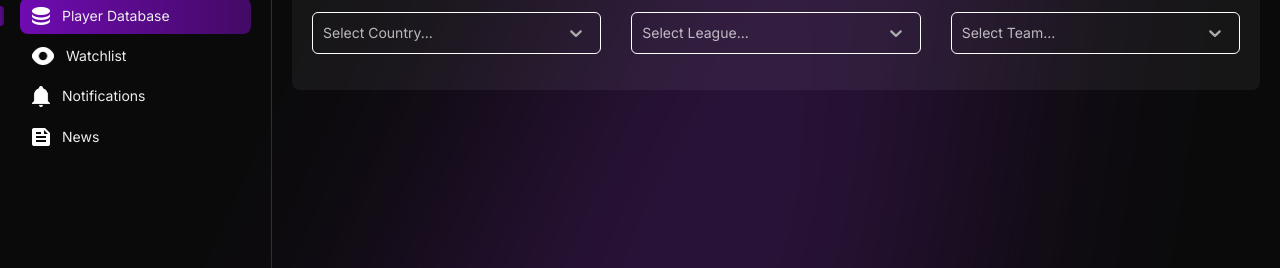
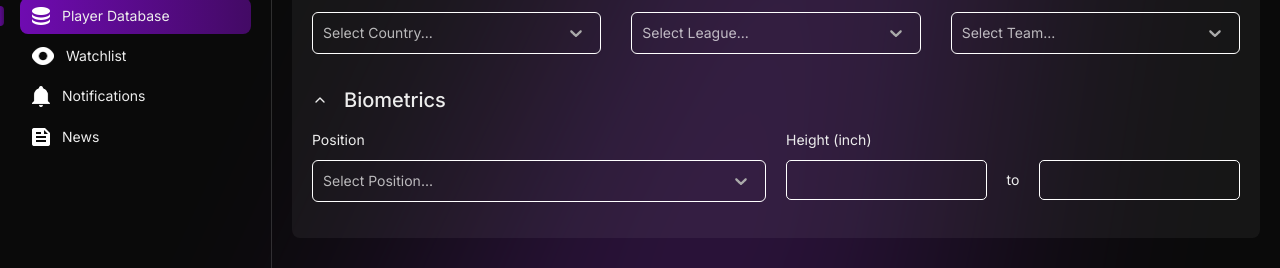
Before and after one commit to mHassan54/basketball, a Next.js app: page /player-database in a window 1280 px wide. Shown: the part 206-474 px from the top of the page. Built offline with nearby package versions, Linux system fonts and the light colour scheme.

Commit message:
height filter

```diff
--- a/src/app/player-database/_components/PlayerDatabaseContent/index.tsx
+++ b/src/app/player-database/_components/PlayerDatabaseContent/index.tsx
@@ -2,7 +2,6 @@
 import React, { useState } from "react";
 import Input from "@/components/Input";
 import { IoIosSearch } from "react-icons/io";
-// import { MultiSelect } from "@/components/Select";
 import { Option } from "@/types/Select";
 import dynamic from "next/dynamic";
 import {
@@ -55,20 +54,58 @@ const teams = [
   "Team 9",
 ];
 
+export const positionFilters: Option[] = [
+  { label: "All", value: "All" },
+  { label: "PG", value: "Point Guard" },
+  { label: "SG", value: "Shooting Guard" },
+  { label: "SF", value: "Small Forward" },
+  { label: "PF", value: "Power Forward" },
+  { label: "C", value: "Center" },
+];
+
+type Filters = {
+  countries: Option[];
+  leagues: Option[];
+  teams: Option[];
+  positions: Option[];
+  height: { to?: string; from?: string };
+  // 🔔 Add more filters here easily as needed
+};
+
+const initialFilters: Filters = {
+  countries: [],
+  leagues: [],
+  teams: [],
+  positions: [],
+  height: {},
+};
+
 const PlayerDatabaseContent = () => {
   const [searchValue, setSearchValue] = useState("");
-  const [selectedCountries, setSelectedCountries] = useState<Option[]>([]);
-  const [selectedLeagues, setSelectedLeagues] = useState<Option[]>([]);
-  const [selectedTeams, setSelectedTeams] = useState<Option[]>([]);
+  const [filters, setFilters] = useState<Filters>(initialFilters);
 
-  const handleCountriesChange = (newValues: Option[]) => {
-    setSelectedCountries(newValues);
+  const handleFilterChange = (
+    filterName: keyof Filters,
+    newValues: Option[]
+  ) => {
+    const isAllSelected = newValues.some((item) => item.value === "All");
+
+    setFilters((prev) => ({
+      ...prev,
+      [filterName]: isAllSelected
+        ? [{ label: "All", value: "All" }]
+        : newValues,
+    }));
   };
-  const handleLeaguesChange = (newValues: Option[]) => {
-    setSelectedLeagues(newValues);
-  };
-  const handleTeamsChange = (newValues: Option[]) => {
-    setSelectedTeams(newValues);
+
+  const handleHeightChange = (key: "to" | "from", value: string) => {
+    setFilters((prev) => ({
+      ...prev,
+      height: {
+        ...prev.height,
+        [key]: value,
+      },
+    }));
   };
 
   return (
@@ -93,18 +130,20 @@ const PlayerDatabaseContent = () => {
             Filter
           </AccordionTrigger>
           <AccordionContent className="flex gap-[30px]">
-            {/* country filter */}
+            {/* Country filter */}
             <div className="space-y-[10px] flex-1">
               <h2>Country</h2>
               <MultiSelect
                 placeholder="Select Country..."
-                value={selectedCountries}
+                value={filters.countries}
                 options={countries.map((country) => ({
-                  label: String(country ?? ""),
-                  value: String(country ?? ""),
+                  label: country,
+                  value: country,
                 }))}
                 className="min-w-full"
-                onValueChange={handleCountriesChange}
+                onValueChange={(values) =>
+                  handleFilterChange("countries", values)
+                }
                 isMulti
               />
             </div>
@@ -113,13 +152,15 @@ const PlayerDatabaseContent = () => {
               <h2>League</h2>
               <MultiSelect
                 placeholder="Select League..."
-                value={selectedLeagues}
+                value={filters.leagues}
                 options={leagues.map((league) => ({
-                  label: String(league ?? ""),
-                  value: String(league ?? ""),
+                  label: league,
+                  value: league,
                 }))}
                 className="min-w-full"
-                onValueChange={handleLeaguesChange}
+                onValueChange={(values) =>
+                  handleFilterChange("leagues", values)
+                }
                 isMulti
               />
             </div>
@@ -128,15 +169,69 @@ const PlayerDatabaseContent = () => {
               <h2>Teams</h2>
               <MultiSelect
                 placeholder="Select Team..."
-                value={selectedTeams}
+                value={filters.teams}
                 options={teams.map((team) => ({
-                  label: String(team ?? ""),
-                  value: String(team ?? ""),
+                  label: team,
+                  value: team,
                 }))}
                 className="min-w-full"
-                onValueChange={handleTeamsChange}
+                onValueChange={(values) => handleFilterChange("teams", values)}
                 isMulti
               />
+            </div>
+          </AccordionContent>
+        </AccordionItem>
+      </AccordionContainer>
+
+      <AccordionContainer
+        type="single"
+        collapsible
+        className="w-full border-0"
+        defaultValue="biometrics"
+      >
+        <AccordionItem value="biometrics" className="border-0">
+          <AccordionTrigger className="flex flex-row-reverse justify-end gap-4 hover:no-underline text-xl">
+            Biometrics
+          </AccordionTrigger>
+          <AccordionContent className="flex gap-5">
+            <div className="flex-1">
+              {/* position filter */}
+              <div className="space-y-[10px] flex-1">
+                <h2>Position</h2>
+                <MultiSelect
+                  placeholder="Select Position..."
+                  value={filters.positions}
+                  options={positionFilters}
+                  className="min-w-full"
+                  onValueChange={(values) =>
+                    handleFilterChange("positions", values)
+                  }
+                  isMulti
+                />
+              </div>
+            </div>
+            <div className="flex-1">
+              {/* height filter */}
+              <div className="space-y-[10px] flex-1">
+                <h2>Height (inch)</h2>
+                <div className="flex items-center gap-5">
+                  <Input
+                    placeholder=""
+                    value={filters?.height?.from ?? ""}
+                    type="number"
+                    onChange={(e) => handleHeightChange("from", e.target.value)}
+                    className="border-white/50 w-full border-white"
+                  />
+                  <span className="text-md">to</span>
+                  <Input
+                    placeholder=""
+                    type="number"
+                    value={filters?.height?.to ?? ""}
+                    onChange={(e) => handleHeightChange("to", e.target.value)}
+                    className="border-white/50 w-full border-white"
+                  />
+                </div>
+              </div>
             </div>
           </AccordionContent>
         </AccordionItem>
--- a/src/components/Select/MultiSelect.tsx
+++ b/src/components/Select/MultiSelect.tsx
@@ -47,7 +47,7 @@ export const MultiSelect: React.FC<Props> = ({
       placeholder={placeholder}
       options={options}
       onChange={handleChange}
-      className={cn("z-50 min-w-72 max-w-96", className)}
+      className={cn("min-w-72 max-w-96", className)}
       isMulti={isMulti}
       isSearchable={isSearchable}
       isClearable={isClearable}
```
